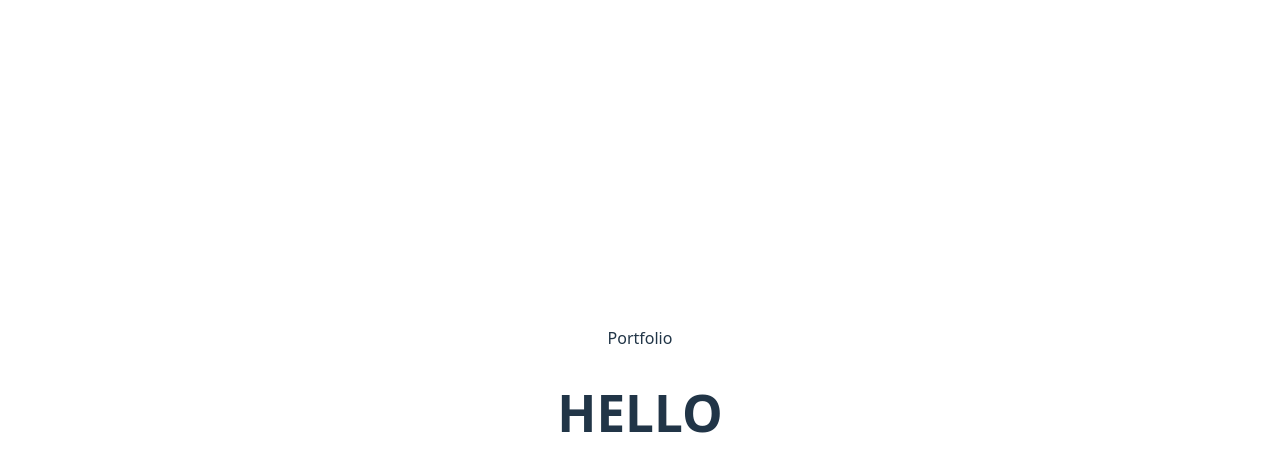
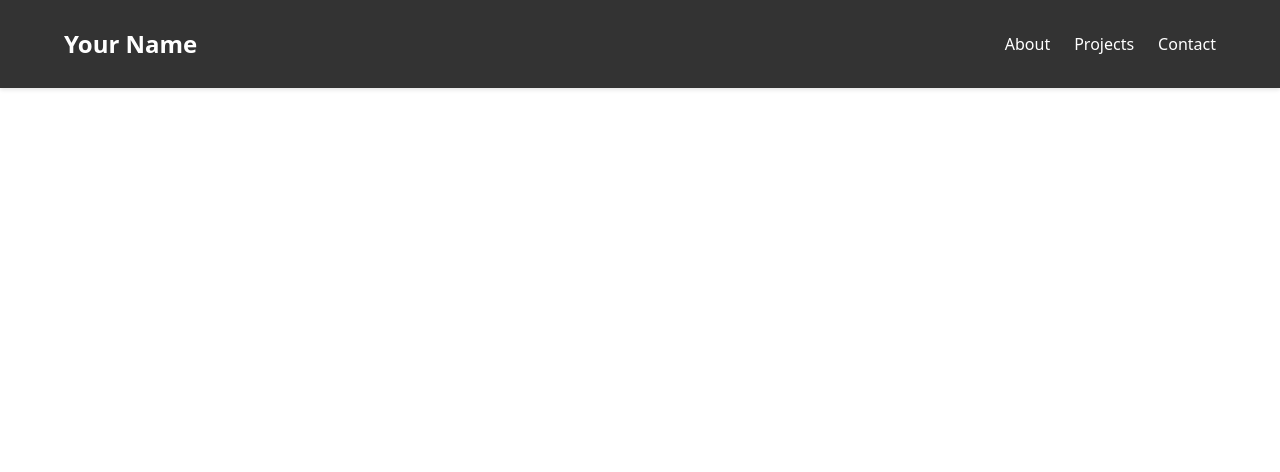
Before and after one commit to Sumanthbadisa/CICD_PROJECT, a React (Vite) app in the folder CICD FRONTEND/Portfolio/: page / in a window 1280 px wide. Shown: the top 472 px of the page. Built offline with nearby package versions, Linux system fonts and the light colour scheme.

Commit message:
navbar added

```diff
--- a/CICD FRONTEND/Portfolio/src/App.jsx
+++ b/CICD FRONTEND/Portfolio/src/App.jsx
@@ -1,10 +1,10 @@
 import React from 'react'
-import './index.css'
-import './app.css'
+
+import Navbar from './COMPONENTS/Navbar'
 function App() {
   return (
-    <div>Portfolio
-      <h1>HELLO</h1>
+    <div>
+     <Navbar/>
     </div>
   )
 }
--- /dev/null
+++ b/CICD FRONTEND/Portfolio/src/COMPONENTS/Navbar.css
@@ -0,0 +1,98 @@
+/* Navbar Styling */
+.navbar {
+    background-color: #333;
+    color: white;
+    padding: 1rem 0;
+    position: fixed;
+    width: 100%;
+    top: 0;
+    z-index: 1000;
+    box-shadow: 0 2px 4px rgba(0, 0, 0, 0.1);
+}
+
+.navbar-container {
+    width: 90%;
+    margin: 0 auto;
+    display: flex;
+    justify-content: space-between;
+    align-items: center;
+}
+
+.nav-logo {
+    font-size: 1.5rem;
+    font-weight: bold;
+    color: white;
+    text-decoration: none;
+}
+
+.nav-menu {
+    list-style: none;
+    display: flex;
+    gap: 1.5rem;
+}
+
+.nav-link {
+    color: white;
+    text-decoration: none;
+    font-size: 1rem;
+    transition: color 0.3s ease;
+}
+
+.nav-link:hover {
+    color: #4a90e2;
+}
+
+/* Hamburger Menu Styling */
+.hamburger-menu {
+    display: none;
+    cursor: pointer;
+    flex-direction: column;
+    gap: 4px;
+}
+
+.bar {
+    width: 25px;
+    height: 3px;
+    background-color: white;
+    border-radius: 5px;
+    transition: all 0.3s ease-in-out;
+}
+
+/* Responsive Design */
+@media (max-width: 768px) {
+    .nav-menu {
+        display: none;
+        flex-direction: column;
+        background-color: #333;
+        position: absolute;
+        top: 60px;
+        left: 0;
+        width: 100%;
+        text-align: center;
+        padding: 1rem 0;
+    }
+
+    .nav-menu.active {
+        display: flex;
+    }
+
+    .nav-item {
+        margin: 1rem 0;
+    }
+
+    .hamburger-menu {
+        display: flex;
+    }
+
+    .hamburger-menu.active .bar:nth-child(2) {
+        opacity: 0;
+    }
+
+    .hamburger-menu.active .bar:nth-child(1) {
+        transform: translateY(7px) rotate(45deg);
+    }
+
+    .hamburger-menu.active .bar:nth-child(3) {
+        transform: translateY(-7px) rotate(-45deg);
+    }
+}
--- /dev/null
+++ b/CICD FRONTEND/Portfolio/src/COMPONENTS/Navbar.jsx
@@ -0,0 +1,47 @@
+import React, { useState } from 'react';
+import './Navbar.css'; // Import the CSS file
+
+const Navbar = () => {
+    // State to manage whether the mobile menu is open or not
+    const [isActive, setIsActive] = useState(false);
+
+    // Function to toggle the menu
+    const toggleMenu = () => {
+        setIsActive(!isActive);
+    };
+
+    return (
+        <nav className="navbar">
+            <div className="navbar-container">
+                <a href="#home" className="nav-logo">
+                    Your Name
+                </a>
+
+                {/* The onClick handler calls the toggleMenu function */}
+                <div
+                    className={`hamburger-menu ${isActive ? 'active' : ''}`}
+                    onClick={toggleMenu}
+                >
+                    <div className="bar"></div>
+                    <div className="bar"></div>
+                    <div className="bar"></div>
+                </div>
+
+                {/* The 'active' class is added based on the isActive state */}
+                <ul className={`nav-menu ${isActive ? 'active' : ''}`}>
+                    <li className="nav-item">
+                        <a href="#about" className="nav-link">About</a>
+                    </li>
+                    <li className="nav-item">
+                        <a href="#projects" className="nav-link">Projects</a>
+                    </li>
+                    <li className="nav-item">
+                        <a href="#contact" className="nav-link">Contact</a>
+                    </li>
+                </ul>
+            </div>
+        </nav>
+    );
+};
+
+export default Navbar;
```
